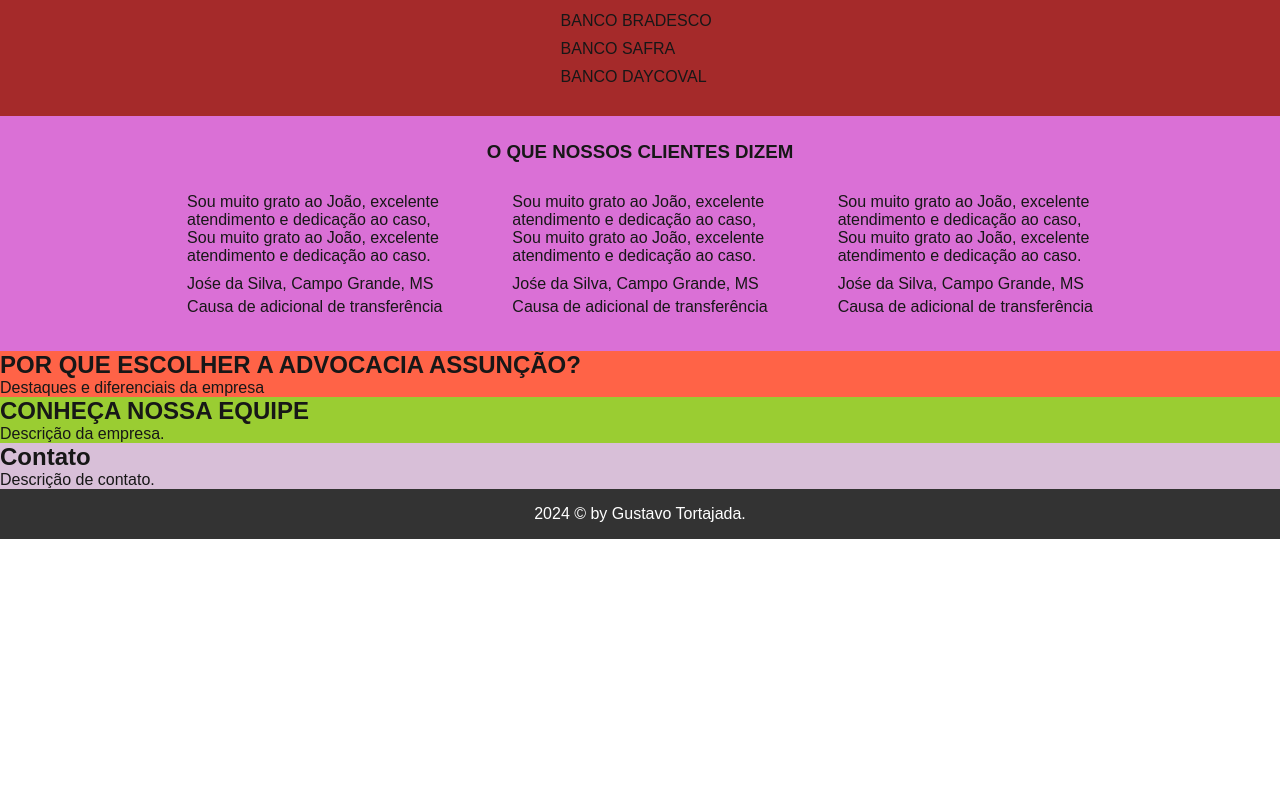
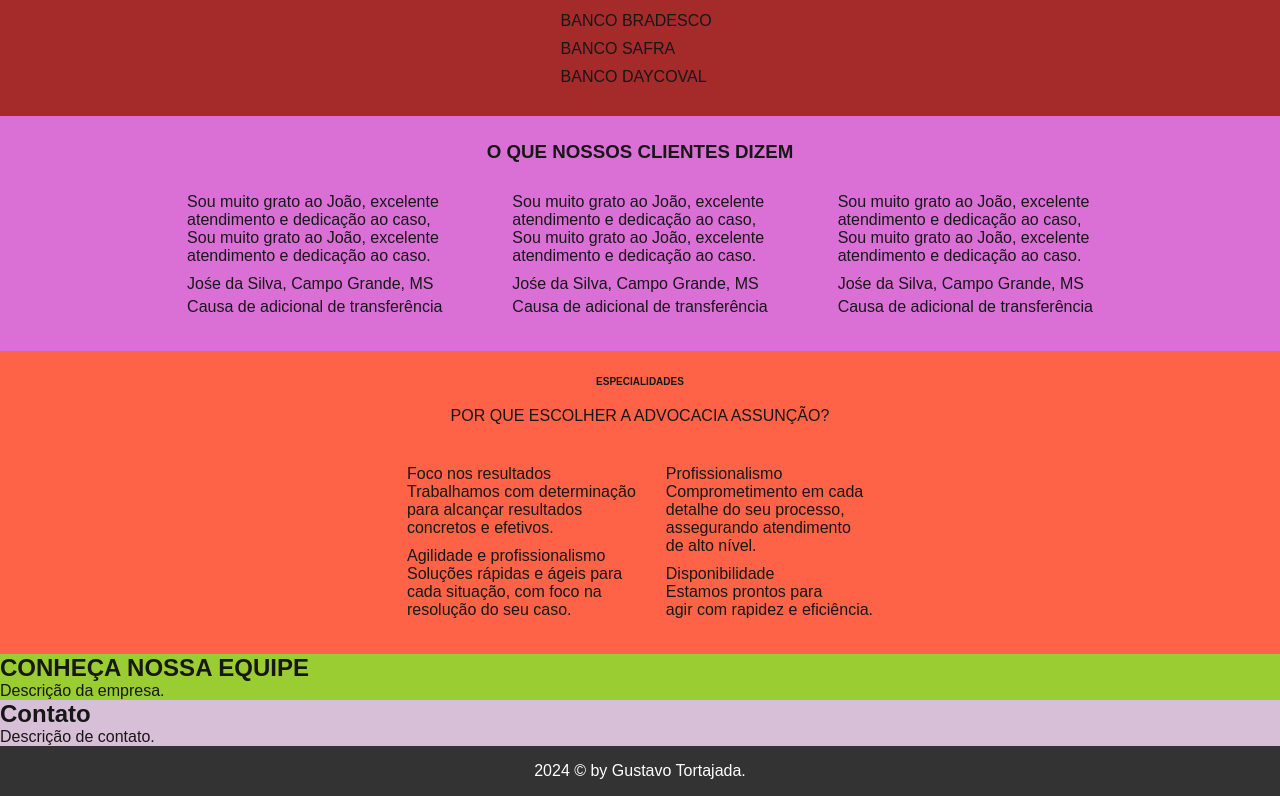
Before and after one commit to gtortajada/advocaciaassuncao.com.br, a Next.js app: page / in a window 1280 px wide. Shown: the part 1439-2235 px from the top of the page. Before the commit the page ends 1978 px from the top, so only its background shows below. Built offline with nearby package versions, Linux system fonts and the light colour scheme.

Commit message:
Estruturação Diferenciais Section.

```diff
--- a/src/app/page.module.css
+++ b/src/app/page.module.css
@@ -54,6 +54,7 @@
   flex-wrap: nowrap;
   align-content: normal;
   margin-top: -100px;
+  justify-content: center;
 
   border: 3px solid greenyellow;
 }
@@ -177,13 +178,54 @@
   padding: 5px 0px;
 }
 
-.pedidodepoimento{
-
-}
-
 /* diferencial Section */
 .diferencial {
   background-color: tomato;
+}
+
+.contentdiferenciais{
+  display: flex;
+  flex-direction: column;
+  flex-wrap: wrap;
+  align-content: center;
+  padding-bottom: 20px;
+}
+
+.headerdiferenciais{
+  text-align: center;
+  padding: 15px;
+}
+
+.h4{
+  font-size: 10px;
+  padding: 10px;
+}
+
+.titulodiferenciais{
+  padding: 10px;
+}
+
+.cardsdiferenciais{
+  display: flex;
+  flex-direction: row;
+  flex-wrap: wrap;
+  padding: 10px;
+}
+
+.cards1e2diferenciais{
+  padding: 0px 10px;
+}
+
+.card1, .card2{
+  padding: 5px;
+}
+
+.cards3e4diferenciais{
+  padding: 0px 10px;
+}
+
+.card3, .card4{
+  padding: 5px
 }
 
 /* sobreNos Section */
--- a/src/app/page.tsx
+++ b/src/app/page.tsx
@@ -105,8 +105,35 @@
 
       {/*Diferencias Section*/}
       <section id="diferencial" className={styles.diferencial}>
-        <h2>POR QUE ESCOLHER A ADVOCACIA ASSUNÇÃO?</h2>
-        <p>Destaques e diferenciais da empresa</p>
+        <div className={styles.contentdiferenciais}>
+          <div className={styles.headerdiferenciais}>
+            <h4 className={styles.h4}>ESPECIALIDADES</h4>
+            <p className={styles.titulodiferenciais}>POR QUE ESCOLHER A ADVOCACIA ASSUNÇÃO?</p>
+          </div>
+          <div className={styles.cardsdiferenciais}>
+            <div className={styles.cards1e2diferenciais}>
+              <div className={styles.card1}>
+                <p>Foco nos resultados</p>
+                <p>Trabalhamos com determinação<br />para alcançar resultados<br />concretos e efetivos.</p>
+              </div>
+              <div className={styles.card2}>
+                <p>Agilidade e profissionalismo</p>
+                <p>Soluções rápidas e ágeis para<br />cada situação, com foco na<br />resolução do seu caso.</p>
+              </div>
+            </div>
+            <div className={styles.cards3e4diferenciais}>
+              <div className={styles.card3}>
+                <p>Profissionalismo</p>
+                <p>Comprometimento em cada<br />detalhe do seu processo,<br />assegurando atendimento<br />de alto nível.</p>
+              </div>
+              <div className={styles.card4}>
+                <p>Disponibilidade</p>
+                <p>Estamos prontos para<br />agir com rapidez e eficiência.</p>
+              </div>
+            </div>
+          </div>
+        </div>
+
       </section>
 
       {/*Sobre nós Section*/}
```
